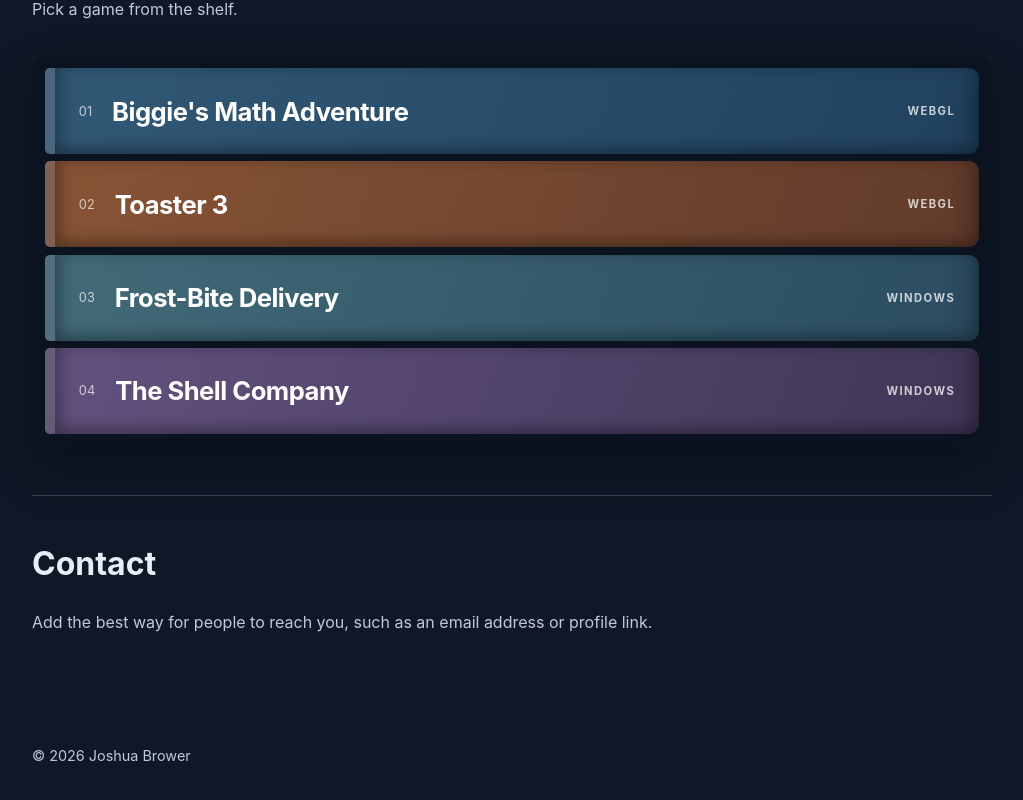
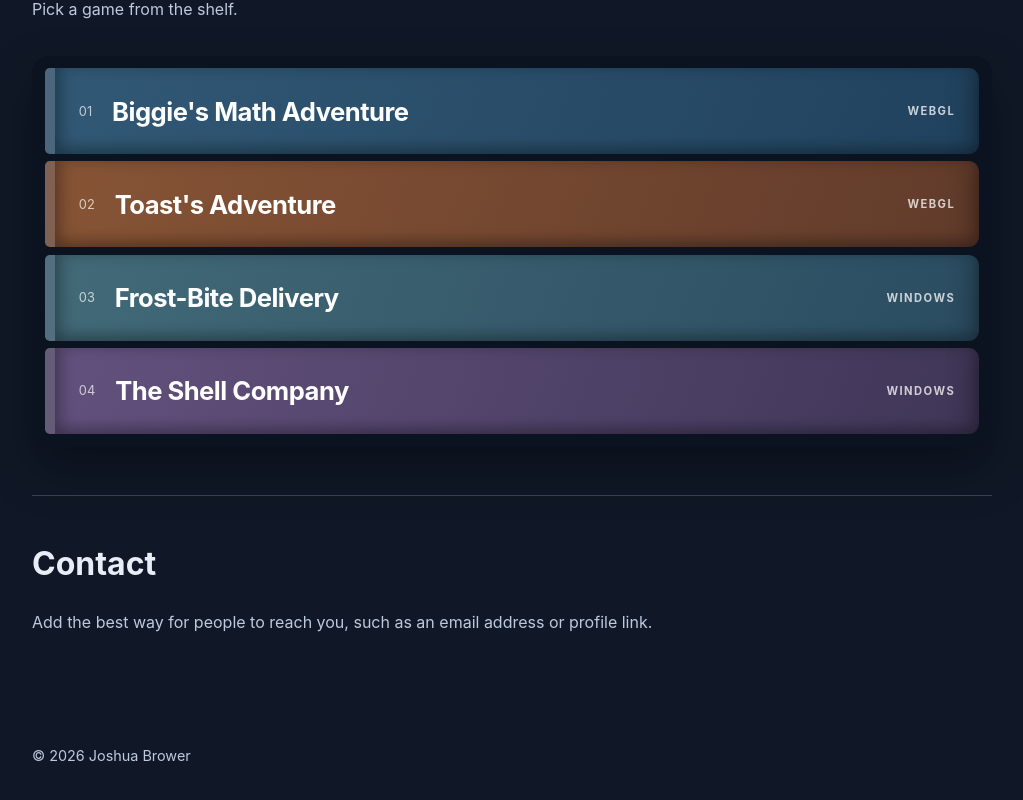
Before and after one commit to SionThePeon/JoshuaBrower-website, a React (Vite) app: page / in a window 1280 px wide. Shown: the part 1116-1916 px from the top of the page, without its empty margins (128-1151 px from the left). Built offline with nearby package versions, Linux system fonts and the light colour scheme.

Commit message:
smallChange

```diff
--- a/public/games/toaster-3/index.html
+++ b/public/games/toaster-3/index.html
@@ -3,7 +3,7 @@
   <head>
     <meta charset="utf-8">
     <meta http-equiv="Content-Type" content="text/html; charset=utf-8">
-    <title>Unity Web Player | ToasterGameJam</title>
+    <title>Toast's Adventure</title>
     <link rel="shortcut icon" href="TemplateData/favicon.ico">
     <link rel="stylesheet" href="TemplateData/style.css">
   </head>
@@ -20,7 +20,7 @@
       <div id="unity-footer">
         <div id="unity-logo-title-footer"></div>
         <div id="unity-fullscreen-button"></div>
-        <div id="unity-build-title">ToasterGameJam</div>
+        <div id="unity-build-title">Toast's Adventure</div>
       </div>
     </div>
     <script>
--- a/src/App.jsx
+++ b/src/App.jsx
@@ -1,16 +1,23 @@
 import Header from './components/Header.jsx'
 import Footer from './components/Footer.jsx'
+import { useRef } from 'react'
 
 const base = import.meta.env.BASE_URL
 
 const games = [
-  { slug: 'biggies-math-adventure', title: "Biggie's Math Adventure", format: 'WebGL', play: `${base}games/biggies-math-adventure/` },
-  { slug: 'toaster-3', title: 'Toaster 3', format: 'WebGL', play: `${base}games/toaster-3/` },
-  { slug: 'frost-bite-delivery', title: 'Frost-Bite Delivery', format: 'Windows', download: `${base}downloads/Frost-Bite_DeliveryBigMode2026.zip` },
-  { slug: 'the-shell-company', title: 'The Shell Company', format: 'Windows', download: `${base}downloads/TheShellCompanyZip.zip` },
+  { slug: 'biggies-math-adventure', title: "Biggie's Math Adventure", format: 'WebGL', play: `${base}games/biggies-math-adventure/`, context: ['test', 'test', 'test'] },
+  { slug: 'toaster-3', title: "Toast's Adventure", format: 'WebGL', play: `${base}games/toaster-3/`, context: ['test', 'test', 'test'] },
+  { slug: 'frost-bite-delivery', title: 'Frost-Bite Delivery', format: 'Windows', download: `${base}downloads/Frost-Bite_DeliveryBigMode2026.zip`, context: ['test', 'test', 'test'] },
+  { slug: 'the-shell-company', title: 'The Shell Company', format: 'Windows', download: `${base}downloads/TheShellCompanyZip.zip`, context: ['test', 'test', 'test'] },
 ]
 
 function GamePage({ game }) {
+  const frameRef = useRef(null)
+
+  function enterFullscreen() {
+    frameRef.current?.requestFullscreen?.()
+  }
+
   return (
     <>
       <Header />
@@ -20,9 +27,10 @@ function GamePage({ game }) {
         <h1>{game.title}</h1>
         {game.play ? (
           <>
-            <p className="game-note">The game may take a moment to load. Use its fullscreen control for a larger view.</p>
+            <p className="game-note">The game may take a moment to load. For the best view, use the fullscreen button below.</p>
+            <button className="button fullscreen-button" type="button" onClick={enterFullscreen}>Play fullscreen</button>
             <div className="game-frame-wrap">
-              <iframe src={game.play} title={`Play ${game.title}`} allowFullScreen />
+              <iframe ref={frameRef} src={game.play} title={`Play ${game.title}`} allowFullScreen />
             </div>
           </>
         ) : (
@@ -66,7 +74,8 @@ export default function App() {
           <p className="games-intro">Pick a game from the shelf.</p>
           <div className="game-stack">
             {games.map((game, index) => (
-              <a className={`game-spine game-spine-${index + 1}`} href={`${base}?game=${game.slug}`} key={game.slug}>
+              <div className="game-entry" key={game.slug}>
+                <a className={`game-spine game-spine-${index + 1}`} href={`${base}?game=${game.slug}`} aria-describedby={`${game.slug}-context`}>
                   <span className="spine-number">0{index + 1}</span>
                   <span className="spine-title">{game.title}</span>
                   <span className="spine-format">{game.format}</span>
@@ -75,6 +84,10 @@ export default function App() {
                     <span>↗</span>
                   </span>
                 </a>
+                <div className="game-context" id={`${game.slug}-context`}>
+                  <ul>{game.context.map((point, pointIndex) => <li key={pointIndex}>{point}</li>)}</ul>
+                </div>
+              </div>
             ))}
           </div>
         </section>
--- a/src/styles.css
+++ b/src/styles.css
@@ -11,6 +11,7 @@ html { scroll-behavior: smooth; }
 body { margin: 0; min-width: 320px; }
 a { color: inherit; }
 a:focus-visible { outline: 3px solid #88d5e9; outline-offset: 4px; }
+button:focus-visible { outline: 3px solid #88d5e9; outline-offset: 4px; }
 
 .site-header, .site-footer, main { width: min(100% - 3rem, 960px); margin-inline: auto; }
 .site-header { display: flex; justify-content: space-between; align-items: center; gap: 1rem; padding-block: 1.5rem; }
@@ -29,7 +30,12 @@ h1 { max-width: 14ch; margin: .5rem 0 1.25rem; font-size: clamp(3rem, 8vw, 5.5re
 .section p { max-width: 65ch; color: #bdcadc; line-height: 1.7; }
 .games-intro { margin-bottom: 2rem; }
 .game-stack { display: grid; gap: .45rem; padding: .8rem; border-radius: 1rem; background: #0b1320; box-shadow: 0 22px 50px #0005; }
+.game-entry { min-width: 0; }
 .game-spine { position: relative; display: flex; align-items: center; gap: 1.25rem; min-height: 86px; padding: 1rem 1.5rem; overflow: hidden; border-radius: .3rem .65rem .65rem .3rem; border-left: 10px solid #ffffff30; color: #fff; text-decoration: none; box-shadow: inset 8px 0 14px #0003, inset 0 -8px 12px #0003; transition: transform .2s ease, box-shadow .2s ease; }
+.game-context { display: grid; grid-template-rows: 0fr; background: #111b2b; border-radius: 0 0 .65rem .65rem; color: #d5e0ed; transition: grid-template-rows .25s ease; }
+.game-context ul { min-height: 0; overflow: hidden; margin: 0; padding: 0 2.5rem; line-height: 1.7; }
+.game-entry:hover .game-context, .game-entry:focus-within .game-context { grid-template-rows: 1fr; }
+.game-entry:hover .game-context ul, .game-entry:focus-within .game-context ul { padding-block: 1rem; }
 .game-spine-1 { background: linear-gradient(110deg, #315875, #21425e); }
 .game-spine-2 { background: linear-gradient(110deg, #875435, #613b2b); }
 .game-spine-3 { background: linear-gradient(110deg, #426a77, #2b4c61); }
@@ -46,8 +52,10 @@ h1 { max-width: 14ch; margin: .5rem 0 1.25rem; font-size: clamp(3rem, 8vw, 5.5re
 .back-link:hover { text-decoration: underline; }
 .game-page .eyebrow { margin-top: 3rem; }
 .game-note { color: #bdcadc; }
+.fullscreen-button { margin-top: .5rem; border: 0; cursor: pointer; font: inherit; }
 .game-frame-wrap { margin-top: 2rem; aspect-ratio: 16 / 10; min-height: 400px; background: #090e18; border: 1px solid #344154; border-radius: .8rem; overflow: hidden; }
 .game-frame-wrap iframe { width: 100%; height: 100%; border: 0; }
+.game-frame-wrap iframe:fullscreen { width: 100vw; height: 100vh; }
 .download-panel { max-width: 600px; padding: 2rem; border: 1px solid #344154; border-radius: .8rem; background: #182338; }
 .download-panel p { margin-top: 0; color: #bdcadc; line-height: 1.7; }
 .site-footer { padding-block: 2rem; color: #bdcadc; font-size: .9rem; }
```
Lines whose indentation alone changed are shown as unchanged.
